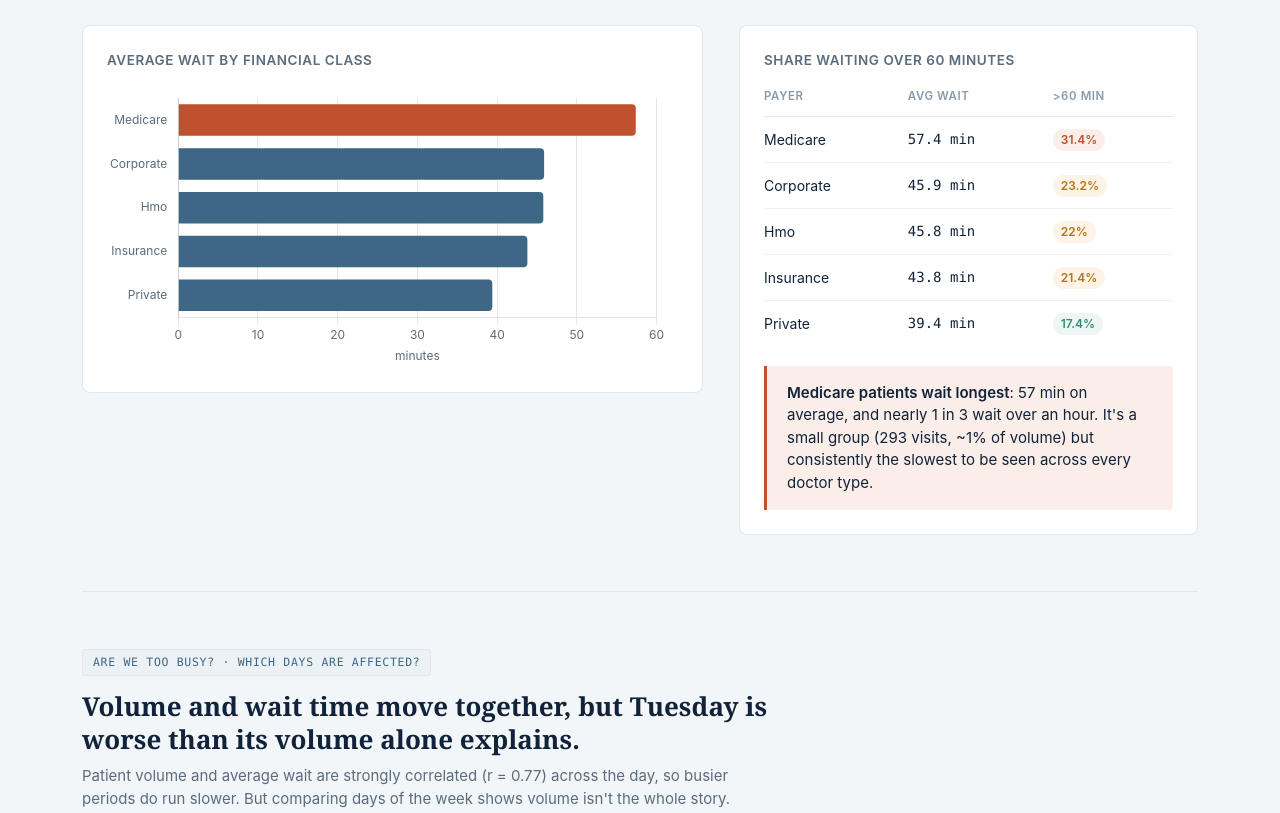
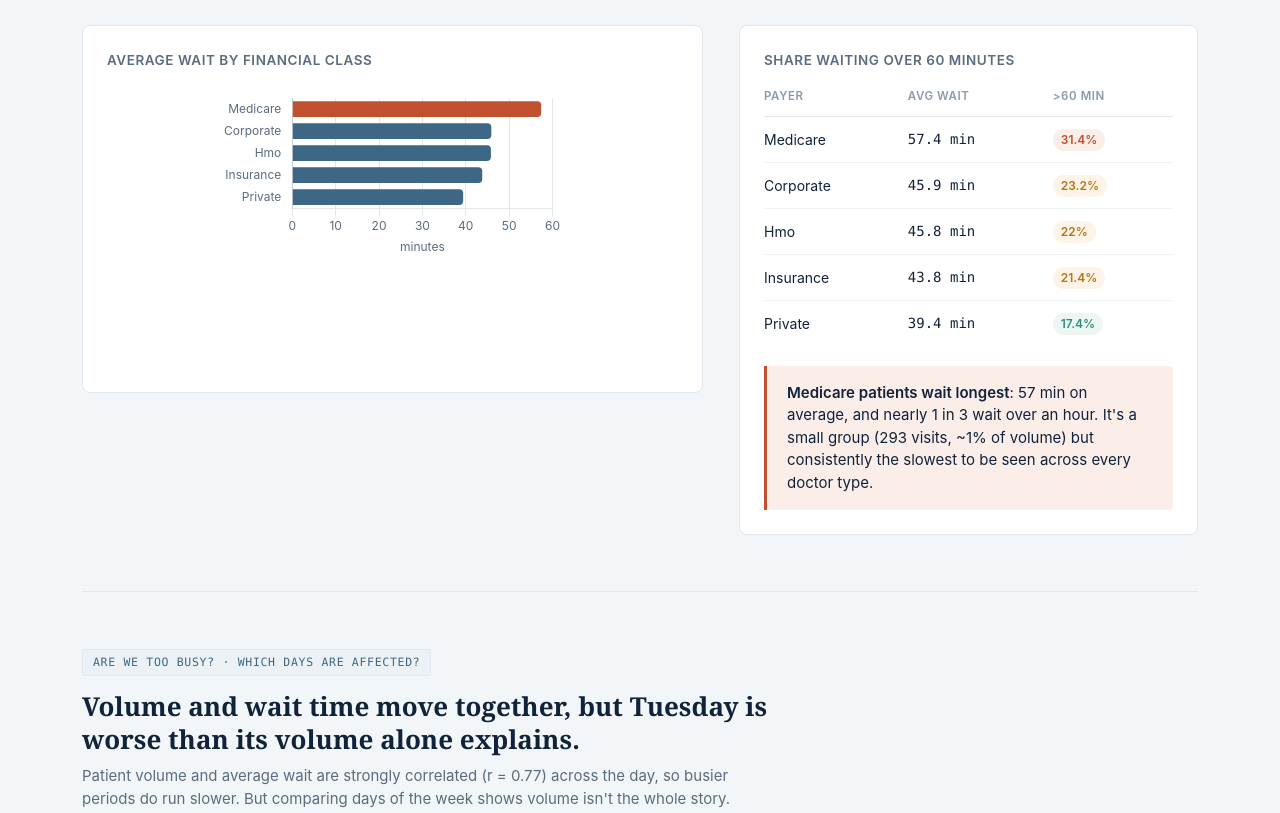
Before and after one commit to Tabina-Navaid/Waiting_times_Dashboard, a plain HTML site: page index.html in a window 1280 px wide. Shown: the part 1251-2064 px from the top of the page. Drawn offline with Linux system fonts and the light colour scheme.

Commit message:
Update index.html

```diff
--- a/index.html
+++ b/index.html
@@ -165,7 +165,7 @@
     color:var(--ink-soft);
     margin-bottom:18px;
   }
-  .chart-box{position:relative; width:100%;}
+  .chart-box{position:relative; width:60%; margin:0 auto;}
 
   /* HERO CALLOUT */
   .hero-callout{
```
